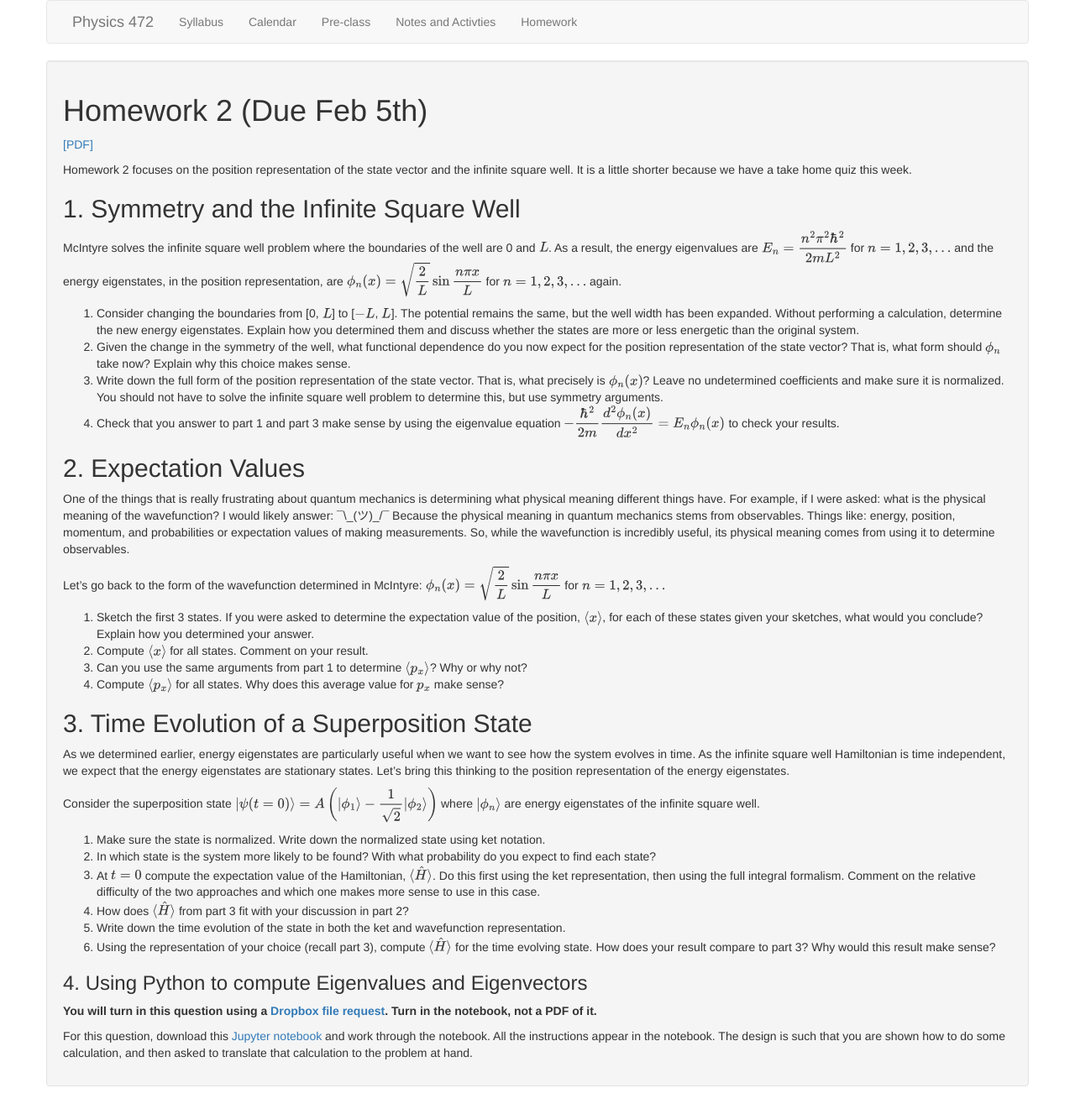
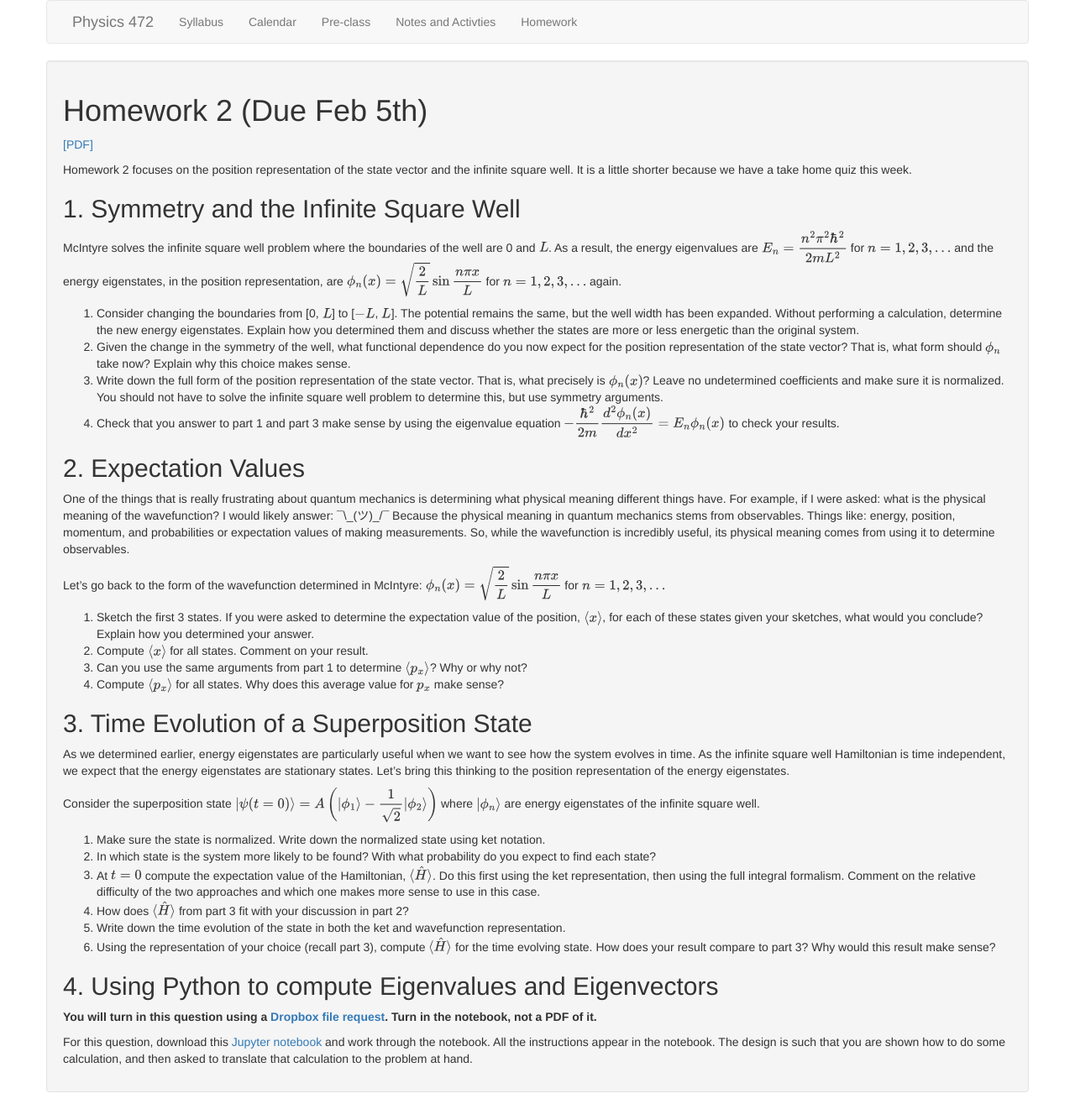
Before and after one commit to dannycab/phy472msu_s2021, a Jekyll site: the page built from assignments/homework2.md, in a window 1280 px wide. Shown: the whole page at 84% size. Built offline with Jekyll 4.4.1, drawn with Linux system fonts in a browser that asks for light colours.

```diff
--- a/assignments/homework2.md
+++ b/assignments/homework2.md
@@ -43,7 +43,7 @@ Consider the superposition state $\ket{\psi(t=0)} = A \left(\ket{\phi_1} - \dfra
 5. Write down the time evolution of the state in both the ket and wavefunction representation.
 6. Using the representation of your choice (recall part 3), compute $\langle \hat{H} \rangle$ for the time evolving state. How does your result compare to part 3? Why would this result make sense?
 
-### 4. Using Python to compute Eigenvalues and Eigenvectors
+## 4. Using Python to compute Eigenvalues and Eigenvectors
 
 **You will turn in this question using a [Dropbox file request](https://www.dropbox.com/request/vscBnPjYqOEUk1VyPOO0). Turn in the notebook, not a PDF of it.**
 
```
Also changed, not shown: 2 other files.
